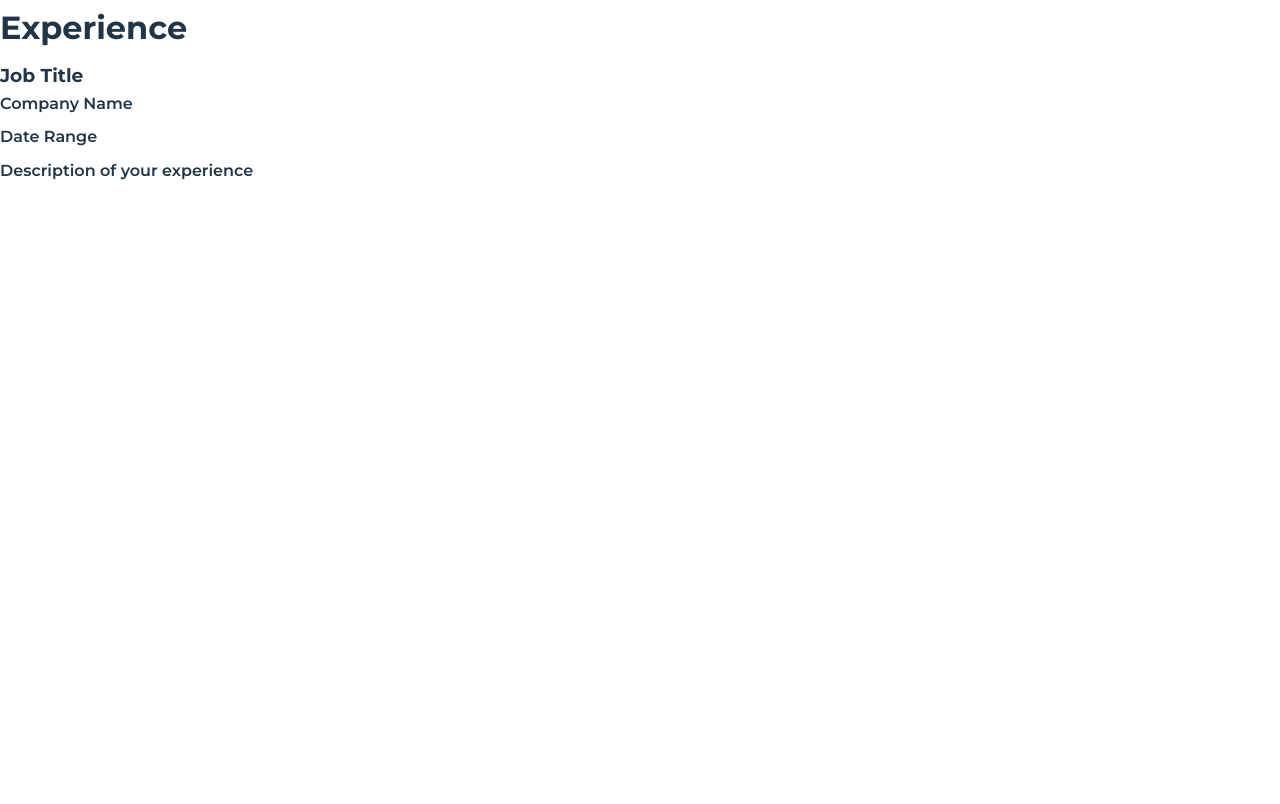
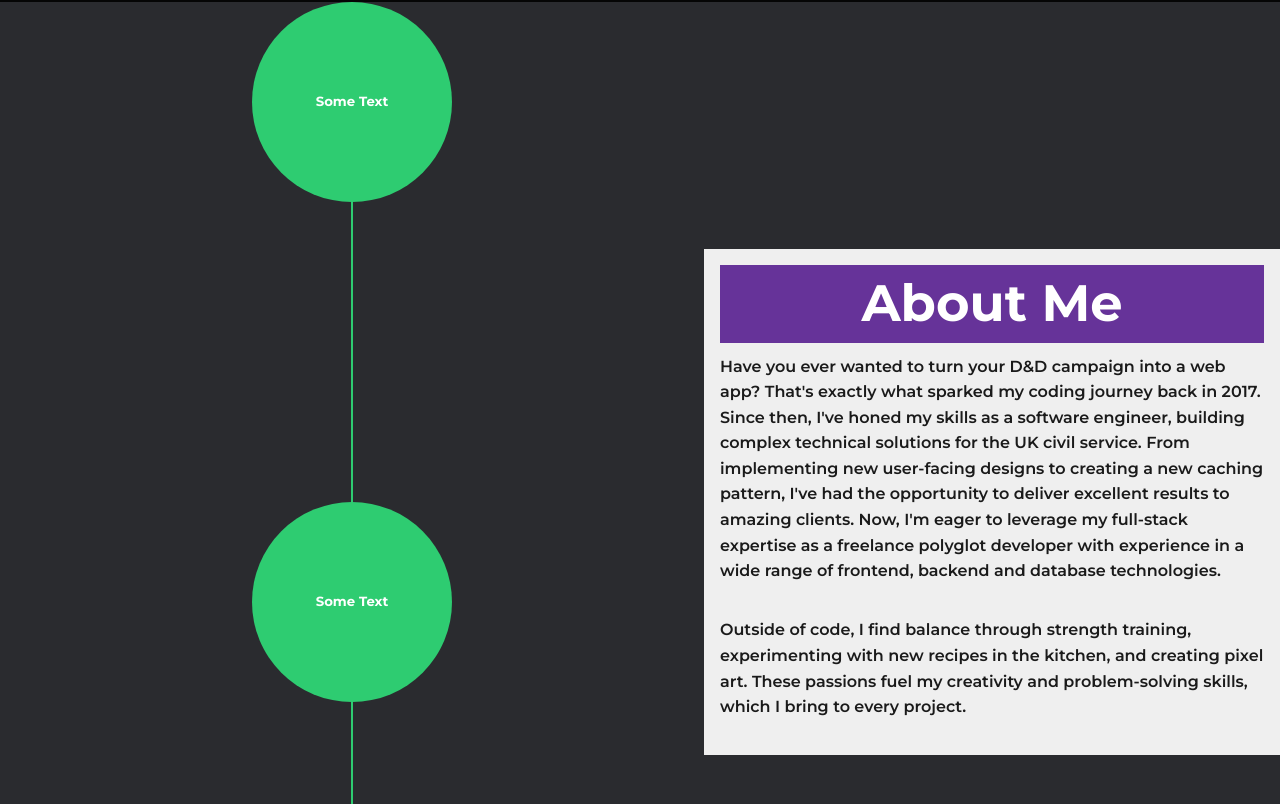
Before and after one commit to Christian-QA/Christian-QA.github.io, a React (Vite) app: page / in a window 1280 px wide. Shown: the part 876-1680 px from the top of the page. Built offline with nearby package versions, Linux system fonts and the light colour scheme.

Commit message:
Got general structure of the experience page in place

```diff
--- a/src/App.css
+++ b/src/App.css
@@ -10,6 +10,7 @@
 body {
     font-family: Montserrat, sans-serif;
     line-height: 1.6;
+    background-color: #050505;
 }
 
 header {
@@ -82,6 +83,7 @@ footer {
 section > * {
     max-width: 1200px;
     margin: 0;
+    background-color: #2a2b2f;
 }
 
 .about-section {
@@ -90,8 +92,7 @@ section > * {
     align-items: center;
     max-width: 100%;
     max-height: 100%;
-    margin: 0 auto;
-    padding: 0 0 5%;
+    margin: 0 0 5%;
 }
 
 .image-container {
@@ -186,3 +187,12 @@ section > * {
     vertical-align: middle;
     width: 100%;
 }
+
+.experience-section {
+    display: flex;
+    justify-content: space-between;
+    align-items: center;
+    max-width: 100%;
+    max-height: 100%;
+    margin: 0 0 5%;
+}
--- a/src/components/About.tsx
+++ b/src/components/About.tsx
@@ -26,7 +26,7 @@ const About: React.FC = () => {
                 <div className="about-story">
                     <p>{t('about.paragraphOne')}</p>
                     <br></br>
-                    <p>{t('about.paragraphTwo')}.</p>
+                    <p>{t('about.paragraphTwo')}</p>
                 </div>
                 <div className="row-grid">
                     <div className="column-grid">
--- a/src/components/Experience.tsx
+++ b/src/components/Experience.tsx
@@ -1,18 +1,44 @@
 import React from 'react';
+import i18n from "i18next";
+import { useTranslation, initReactI18next } from "react-i18next";
+import Messages from "../lang/en.tsx";
+
+i18n
+    .use(initReactI18next) // passes i18n down to react-i18next
+    .init(Messages);
 
 const Experience: React.FC = () => {
+    const { t } = useTranslation();
+
     return (
-        <div className="section-content">
-            <h2>Experience</h2>
-            <ul>
-                <li>
-                    <h3>Job Title</h3>
-                    <p>Company Name</p>
-                    <p>Date Range</p>
-                    <p>Description of your experience</p>
-                </li>
-                {/* Add more experience entries as needed */}
-            </ul>
+        <div className="experience-section">
+            <br/><br/><br/>
+            <div className="wrapper">
+                <div className="large-8 large-centered">
+                    <div className="wrapper">
+                        <div className="circle">
+                            <h5>Some Text</h5>
+                        </div>
+                        <div className="vertical-line"></div>
+                    </div>
+                </div>
+                <div className="large-8 large-centered">
+                    <div className="wrapper">
+                        <div className="circle">
+                            <h5>Some Text</h5>
+                        </div>
+                        <div className="vertical-line"></div>
+                    </div>
+                </div>
+            </div>
+            <div className="text-container">
+                <div className="about-me"><h1>{t('about.aboutMe')}</h1></div>
+                <div className="about-story">
+                    <p>{t('about.paragraphOne')}</p>
+                    <br></br>
+                    <p>{t('about.paragraphTwo')}</p>
+                </div>
+            </div>
         </div>
     );
 };
--- a/src/index.css
+++ b/src/index.css
@@ -89,3 +89,35 @@ button:focus-visible {
     background-color: #f9f9f9;
   }
 }
+
+.wrapper {
+  width: auto;
+  height: auto;
+  left: 30%;
+}
+
+.circle {
+  width: 200px;
+  height: 200px;
+  background: #2ecc71;
+  border-radius: 100px;
+  position: relative;
+  margin: 0 auto 0 auto;
+}
+
+h5 {
+  position: absolute;
+  top: 50%;
+  left: 50%;
+  transform: translate(-50%, -50%);
+  margin: 0;
+  color: #fff;
+}
+
+.vertical-line {
+  width: 2px;
+  height: 300px;
+  background: #2ecc71;
+  position: relative;
+  margin: 0 auto 0 auto;
+}
```
Also changed, not shown: src/assets/experience/horizontal-experience-timeline.png (added), 1 other file (tests, documents, lock files or other folders).
